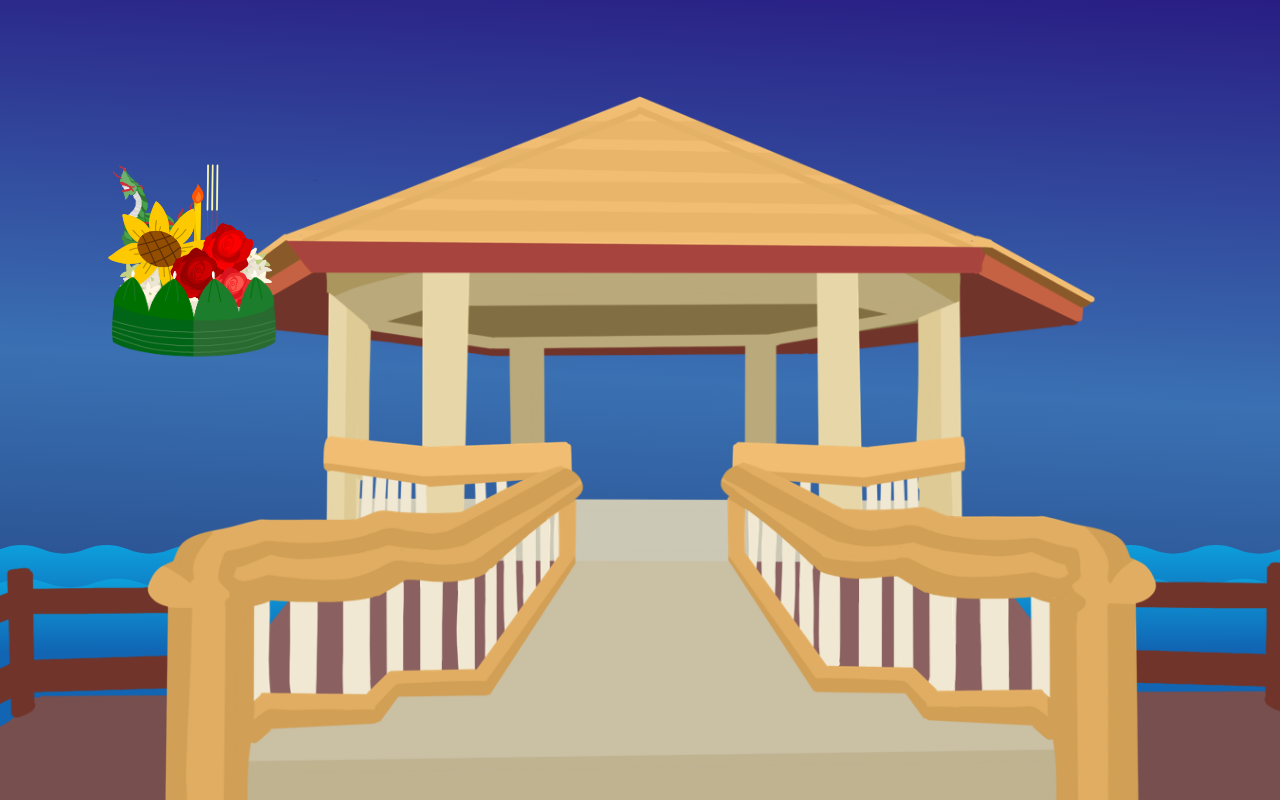
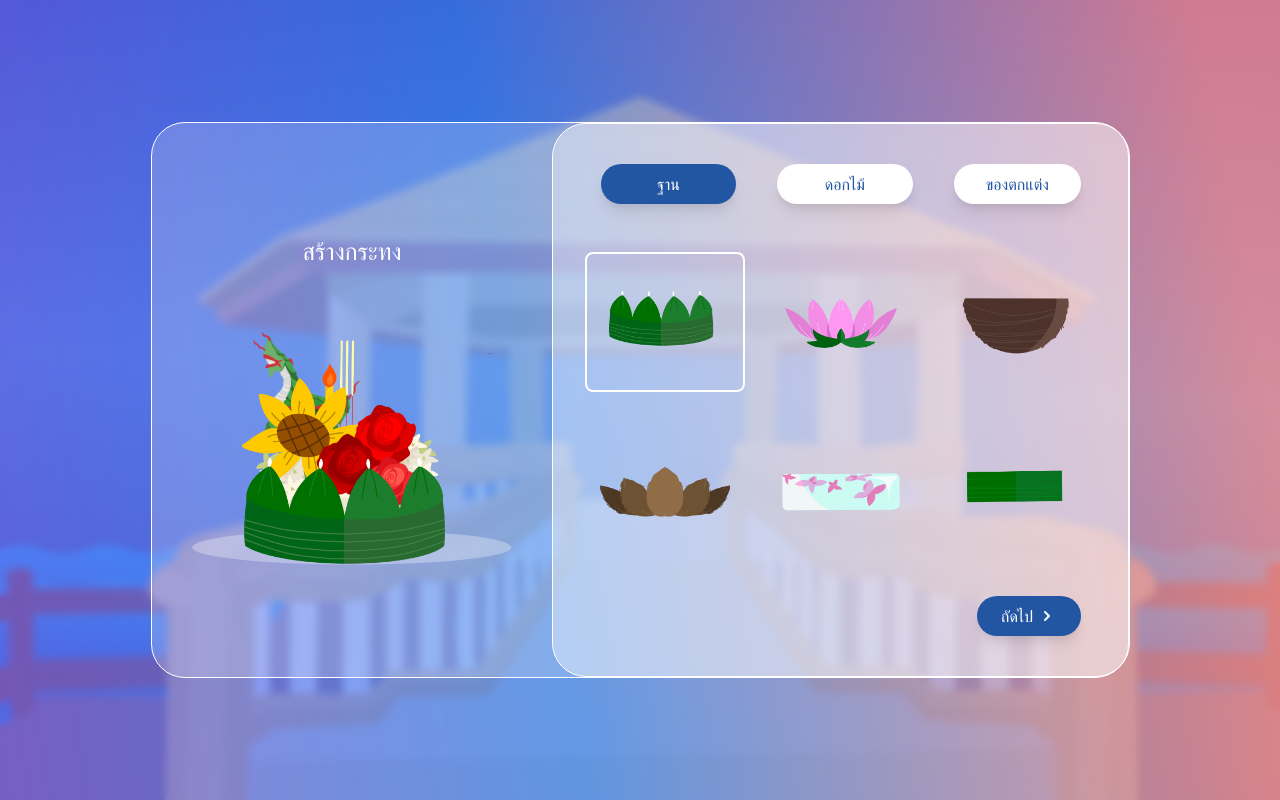
Before and after one commit to triamudomcmc/loy-kratong, a Next.js app: page / in a window 1280 px wide. Built offline with nearby package versions, Linux system fonts and the light colour scheme; a web font is replaced by a local one.

Commit message:
Implement create page

```diff
--- a/src/components/Background/index.tsx
+++ b/src/components/Background/index.tsx
@@ -11,6 +11,7 @@ export const SalaFrontBG: NextPage = () => {
   return (
     <>
       <div className={styles["background"]}>
+        <div className={styles["overlay"]}/>
         <div className="sky-l">
           <div className={styles["cloud-1"]}></div>
           <div className={styles["cloud-2"]}></div>
--- a/src/components/Kratong/create.tsx
+++ b/src/components/Kratong/create.tsx
@@ -1,28 +1,93 @@
-import type { NextPage } from "next";
-import { useState } from "react";
-import { Kratong } from "./kratong";
+import type {NextPage} from "next";
+import {useState} from "react";
+import {Kratong} from "./kratong";
+import {KratongMap, KratongMapType} from "@map/kratong";
+import Image from "next/image";
+import {ChevronRightIcon} from "@heroicons/react/solid";
+import classnames from "classnames";
 
 export interface Selected {
   base: string;
-  flower: string;
-  candle: string;
-  decoration: string;
+  flowers: string;
+  candles: string;
+  decorations: string;
+  offset: number;
 }
 
 export const Create: NextPage = () => {
+
   const [selected, setSelected] = useState<Selected>({
     base: "banana-leaf",
-    flower: "love",
-    candle: "yellow",
-    decoration: "nak",
+    flowers: "love",
+    candles: "yellow",
+    decorations: "nak",
+    offset: 0
   });
 
+  const [section, setSection] = useState<"base" | "flowers" | "candles" | "decorations">("base")
+
+  const generate = (part: "base" | "flowers" | "candles" | "decorations") => {
+
+    let parts: any[] = []
+
+    Object.keys(KratongMap[part]).forEach((k, i) => {
+      // @ts-ignore
+      const data = KratongMap[part][k]
+      const partLoc = Math.ceil((i + 1) / 3) - 1
+      parts[partLoc] = [...parts[partLoc] || [],
+        <div key={`part_${k}`} onClick={() => {setSelected(prev => ({...prev, [part]: data.id, offset: data.offset || 0}))}} className={classnames("w-40 h-[140px] rounded-lg cursor-pointer", selected[part] === data.id && "border-2 border-white")}>
+          <div className="mt-[-4px] mx-[-6px]">
+            <Image priority={true} width={2388} height={1668} src={"url" in data ? data.url : data.variants[0]}/>
+          </div>
+        </div>
+      ]
+    })
+
+    return parts.map((d, i) => (
+      <div key={`col-${i}`} className="flex space-x-4">
+        {
+          d.map((g: Element) => (g))
+        }
+      </div>
+    ))
+
+  }
+
   return (
-    <>
-      <main>
-        <Kratong selected={selected} />
-      </main>
-    </>
+    <div className="flex items-center fixed min-h-screen w-full top-0 z-20 px-10">
+      <div className="flex border border-white bg-white bg-opacity-20 max-w-[978px] w-full mx-auto rounded-[34px]">
+        <div className="h-full w-4/12 py-28 min-w-[400px]">
+          <h1 className="text-white text-2xl text-center mb-14">สร้างกระทง</h1>
+          <div className="flex flex-col items-center">
+            <div className="mb-[-44px]">
+              <Kratong selected={selected}/>
+            </div>
+            <svg className="w-[320px]" viewBox="0 0 370 40" fill="none" xmlns="http://www.w3.org/2000/svg">
+              <ellipse cx="184.709" cy="20" rx="184.5" ry="20" fill="white" fillOpacity="0.3" style={{mixBlendMode: "soft-light"}}/>
+            </svg>
+          </div>
+        </div>
+        <div
+          className="flex flex-col justify-between border border-white rounded-lg bg-white bg-opacity-40 h-max w-full rounded-[34px] w-8/12 px-8 py-10">
+          <div>
+            <div className="flex justify-between w-full mb-12 px-4">
+              <button onClick={() => {setSection("base")}} className={classnames("px-14 py-2 rounded-full shadow-lg font-light", section === "base" ? "bg-[#2256A3] text-white" : "bg-white text-[#2256A3]")}>ฐาน</button>
+              <button onClick={() => {setSection("flowers")}} className={classnames("px-12 py-2 rounded-full shadow-lg font-light", section === "flowers" ? "bg-[#2256A3] text-white" : "bg-white text-[#2256A3]")}>ดอกไม้</button>
+              <button onClick={() => {setSection("decorations")}} className={classnames("px-8 py-2 rounded-full shadow-lg font-light", section === "decorations" ? "bg-[#2256A3] text-white" : "bg-white text-[#2256A3]")}>ของตกแต่ง</button>
+            </div>
+            <div className="space-y-6">
+              {generate(section)}
+            </div>
+          </div>
+          <div className="flex justify-end px-4">
+            <button className="flex items-center bg-[#2256A3] text-white px-6 py-2 space-x-1 rounded-full shadow-lg font-light">
+              <span>ถัดไป</span>
+              <ChevronRightIcon className="w-5 h-5"/>
+            </button>
+          </div>
+        </div>
+      </div>
+    </div>
   );
 };
 
--- a/src/components/Kratong/kratong.tsx
+++ b/src/components/Kratong/kratong.tsx
@@ -11,22 +11,24 @@ interface KratongProps {
 export const Kratong: NextPage<KratongProps> = ({ selected }) => {
   return (
     <>
-      <div style={{ ["--size" as string]: "300px" }} className={styles["kratong"]}>
+      <div style={{ ["--size" as string]: "360px" }} className={styles["kratong"]}>
         <div className={styles["topping"]}>
           <div style={{ ["--offset-y" as string]: "100px" }} className={styles["decorations"]}>
             {/*<KratongVariantPart part={Kratong.decorations["sign-quote"]}/>*/}
             {Object.keys(KratongMap.decorations).map((decoration: string) => {
+              // @ts-ignore
               const part = KratongMap.decorations[decoration];
               if (part.type === "normal")
-                return <NormalPart key={decoration} part={part} selected={selected.decoration} />;
+                return <NormalPart key={decoration} part={part} selected={selected.decorations} />;
               else if (part.type === "variant")
-                return <VariantPart key={decoration} part={part} selected={selected.decoration} />;
+                return <VariantPart key={decoration} part={part} selected={selected.decorations} />;
             })}
           </div>
           <div className={styles["candle"]}>
             {Object.keys(KratongMap.candles).map((candle: string) => {
+              // @ts-ignore
               const part = KratongMap.candles[candle];
-              return <Candle key={candle} part={part} selected={selected.candle} />;
+              return <Candle key={candle} part={part} selected={selected.candles} />;
             })}
             {/*<Candle part={Kratong.other.candles} />*/}
           </div>
@@ -35,18 +37,22 @@ export const Kratong: NextPage<KratongProps> = ({ selected }) => {
           <div className={styles["flowers"]}>
             {/*<NormalPart part={Kratong.flowers["cactus"]} />*/}
             {Object.keys(KratongMap.flowers).map((flower: string) => {
+              // @ts-ignore
               const part = KratongMap.flowers[flower];
-              if (part.type === "normal") return <NormalPart key={flower} part={part} selected={selected.flower} />;
+              if (part.type === "normal") return <NormalPart key={flower} part={part} selected={selected.flowers} />;
               else if (part.type === "variant")
-                return <VariantPart key={flower} part={part} selected={selected.flower} />;
+                return <VariantPart key={flower} part={part} selected={selected.flowers} />;
             })}
           </div>
-          <div className={styles["shell"]}>
+          <div style={{["--offset-shell-y" as string]: `${selected.offset}px` }} className={styles["shell"]}>
             {/*<NormalPart part={Kratong.base["coconut-shell"]} />*/}
             {Object.keys(KratongMap.base).map((base: string) => {
+              // @ts-ignore
               const part = KratongMap.base[base];
               if (part.type === "normal")
-                return <NormalPart key={base} part={KratongMap.base[base]} selected={selected.base} />;
+                { // @ts-ignore
+                  return <NormalPart key={base} part={KratongMap.base[base]} selected={selected.base} />;
+                }
               else if (part.type === "variant") return <VariantPart key={base} part={part} selected={selected.base} />;
             })}
           </div>
--- a/src/map/kratong.ts
+++ b/src/map/kratong.ts
@@ -20,7 +20,18 @@ export type KratongNoDescPartType = {
   variants: string[];
 };
 
-export const KratongMap: { [key: string]: any } = {
+interface Data {
+  name: string; description: string; id: string; type: string; url: string, offset?: number
+}
+
+export interface KratongMapType {
+  base: { "coconut-shell-carved": Data, "banana-leaf-2": Data, "coconut-shell": Data, lotus: Data, ice: Data, "banana-leaf": { name: string; description: string; id: string; type: string; url: string } };
+  decorations: { "sign-quote": { name: string; description: string; id: string; variants: string[]; type: string }; swan: Data, "sign-taken": { name: string; description: string; id: string; variants: string[]; type: string }; cactus: Data, "sign-enttid": { name: string; description: string; id: string; variants: string[]; type: string }; nak: Data, "sign-want-love": { name: string; description: string; id: string; variants: string[]; type: string }; "sign-want-money": { name: string; description: string; id: string; variants: string[]; type: string } };
+  flowers: { love: Data, study: Data, luck: Data, "summer-fruits": { name: string; description: string; id: string; type: string; url: string } };
+  candles: { orange: Data, pink: Data, green: Data, blue: Data, yellow: Data, violet: { name: string; description: string; id: string; type: string; url: string } };
+}
+
+export const KratongMap: KratongMapType = {
   base: {
     "banana-leaf": {
       id: "banana-leaf",
@@ -35,6 +46,7 @@ export const KratongMap: { [key: string]: any } = {
       name: "ดอกบัว",
       description: "คำอธิบาย",
       url: "/assets/images/kratong/base/lotus.png",
+      offset: 12
     },
     "coconut-shell": {
       id: "coconut-shell",
@@ -49,6 +61,7 @@ export const KratongMap: { [key: string]: any } = {
       name: "กาบมะพร้าว",
       description: "คำอธิบาย",
       url: "/assets/images/kratong/base/coconut-shell-carved.png",
+      offset: 20
     },
     ice: {
       id: "ice",
--- a/src/styles/modules/Background.module.scss
+++ b/src/styles/modules/Background.module.scss
@@ -1,6 +1,5 @@
 .background {
   position: relative;
-  height: inherit;
   height: 100vh;
   overflow: hidden;
 
--- a/src/styles/modules/Kratong.module.scss
+++ b/src/styles/modules/Kratong.module.scss
@@ -2,10 +2,8 @@
   --size: 512px;
   --ratio: calc(var(--size) / 300);
   display: flex;
+  margin-bottom: -60px;
   flex-direction: column;
-  position: absolute;
-  top: 150px;
-  left: 50px;
   z-index: 5;
 }
 
@@ -21,12 +19,16 @@
     left: 0;
   }
 
-  > .shell > .container {
-    position: absolute;
-    padding-left: 18px;
-    padding-right: 18px;
-    top: 26px;
-    left: 0;
+
+  > .shell {
+    --offset-shell-y: 0px;
+    > .container {
+      position: absolute;
+      padding-left: 18px;
+      padding-right: 18px;
+      top: calc(26px - var(--offset-shell-y));
+      left: 0;
+    }
   }
 }
 .kratong > .topping {
--- a/tailwind.config.js
+++ b/tailwind.config.js
@@ -1,5 +1,6 @@
 module.exports = {
-  purge: [],
+  mode: "jit",
+  purge: ['./src/**/*.{js,jsx,ts,tsx,vue}'],
   darkMode: false, // or 'media' or 'class'
   theme: {
     extend: {},
```
